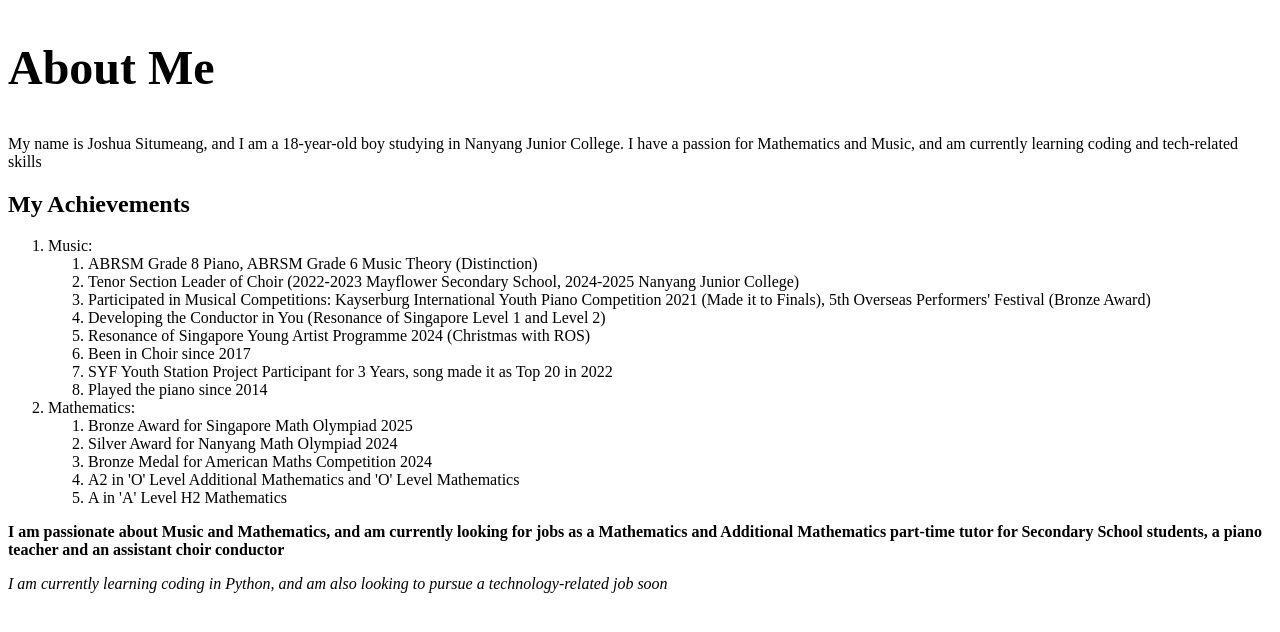
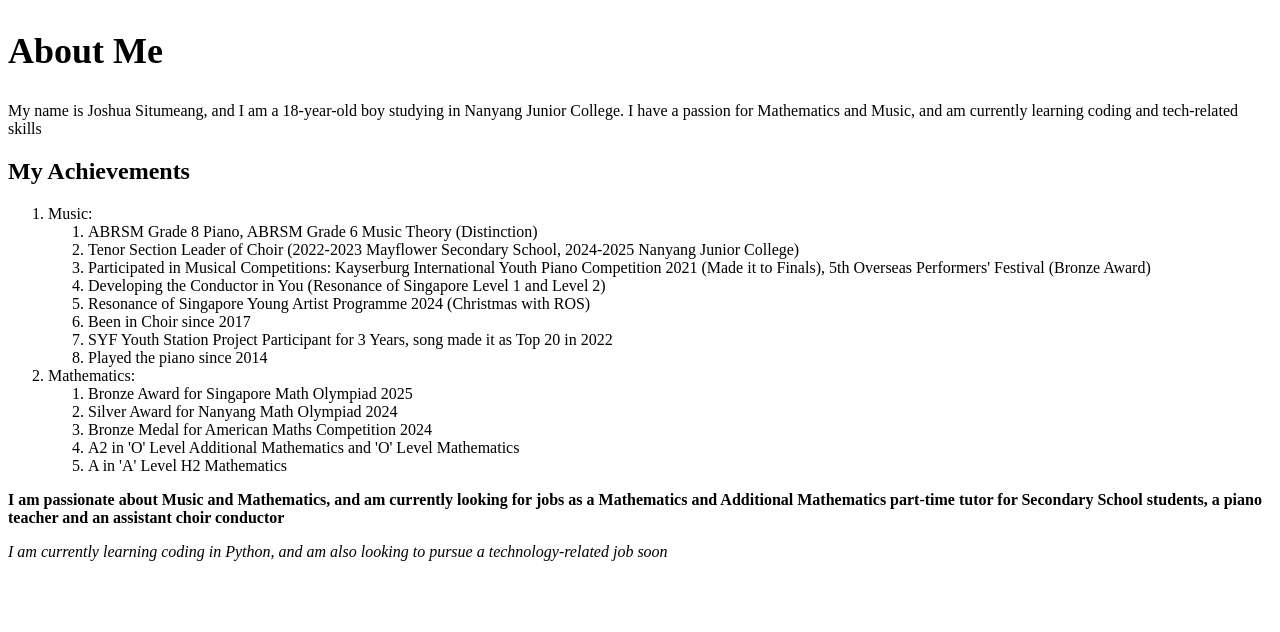
Before and after one commit to JoshuaSitumeang/Joshua, a plain HTML site: page index.html in a window 1280 px wide. Drawn offline with Linux system fonts and the light colour scheme.

Commit message:
Update 1

```diff
--- a/styles.css
+++ b/styles.css
@@ -5,3 +5,7 @@ h1 {
   font-family: Rockwell;
   font-size: 48px;
 }
+
+section h1 {
+  font-size: 36px
+}
```
